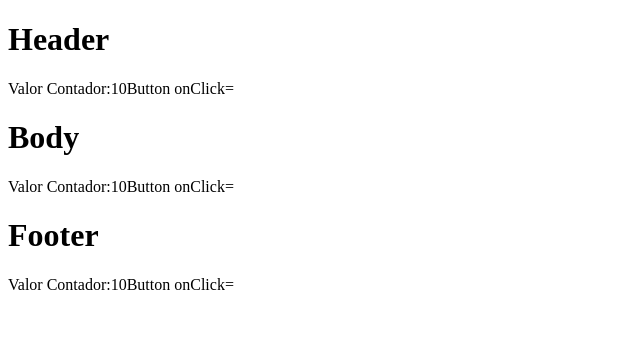
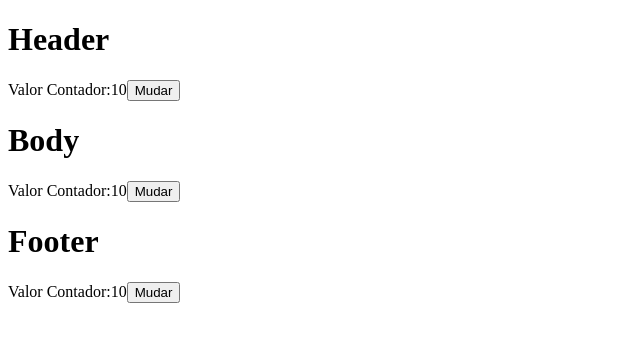
Before and after one commit to Leticiasa26/framework-frontend, a React (Vite) app: page / in a window 1280 px wide. Shown: the top 342 px of the page, without its empty margins (0-640 px from the left). Built offline with nearby package versions, Linux system fonts and the light colour scheme.

Commit message:
Salvando código da aula

```diff
--- a/src/container.tsx
+++ b/src/container.tsx
@@ -21,16 +21,15 @@ function Container (props:ContainerProps) {
     return(
 
     <>
-
     <h1> {props.nome} </h1>
 
     Valor Contador:{contador}
 
-    Button onClick={mudar}
-
+    <button onClick = {mudar} > Mudar </button>
     </>
 
-    )
+  )
+
 }
 
 export default Container
```
